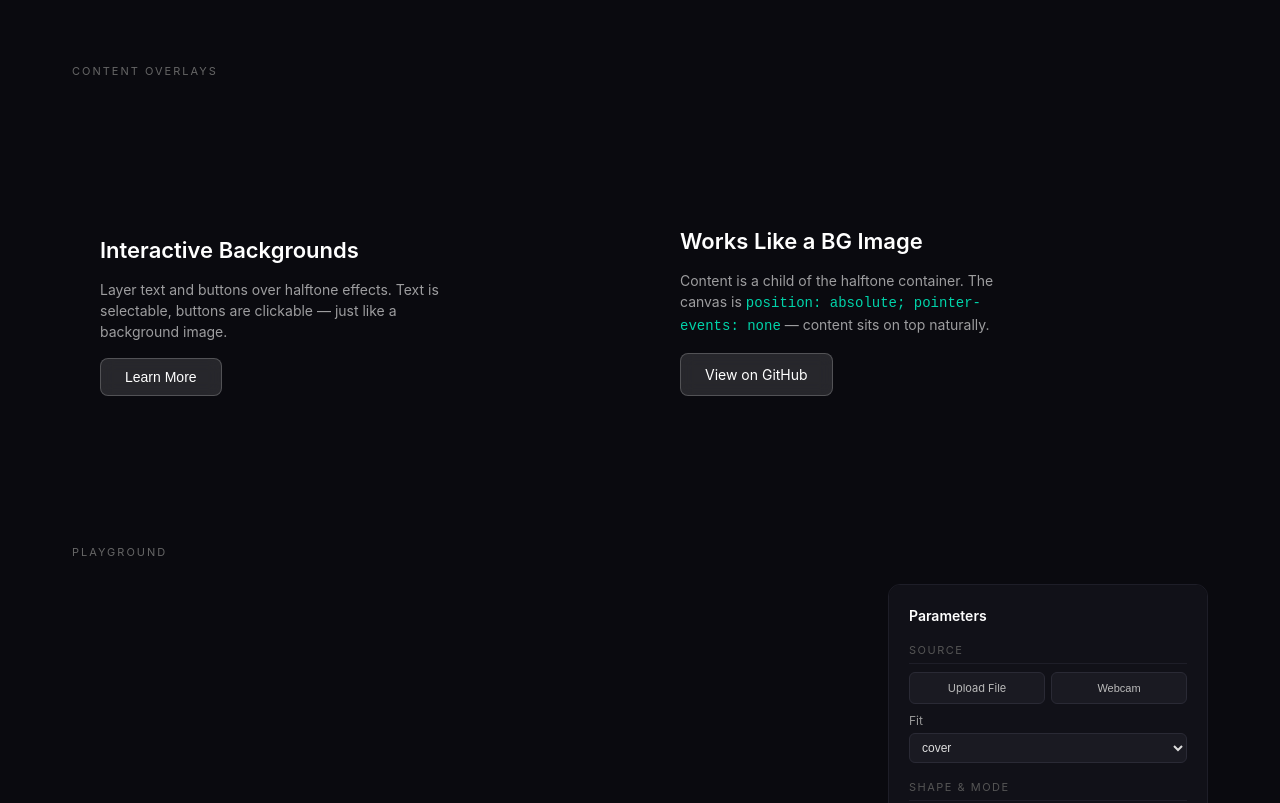
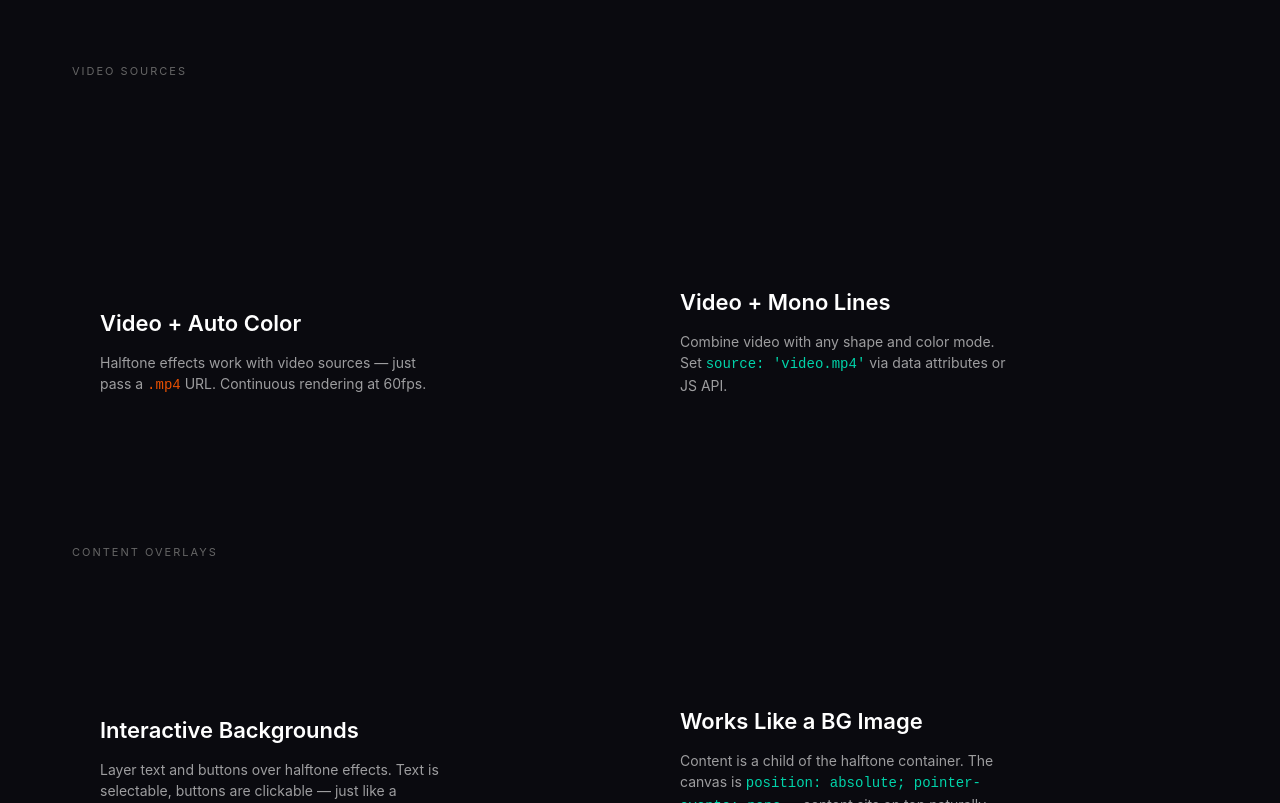
Before and after one commit to adar2378/halftone-js, a website: page packages/halftone-webgl/demo.html in a window 1280 px wide. Shown: the part 1734-2537 px from the top of the page. Drawn offline with Linux system fonts and the light colour scheme; a script that the page names is missing.

Commit message:
docs: update documentation

```diff
--- a/packages/halftone-webgl/demo.html
+++ b/packages/halftone-webgl/demo.html
@@ -551,6 +551,46 @@
   </div>
 
   <!-- ════════════════════════════════════════════════════════════
+       Video Sources
+       ════════════════════════════════════════════════════════════ -->
+  <div class="section">
+    <div class="section-title">Video Sources</div>
+    <div class="card-grid">
+
+      <!-- Video A — auto color, sparkle -->
+      <div class="card-container"
+           data-hwgl-element
+           data-hwgl-source="https://commondatastorage.googleapis.com/gtv-videos-bucket/sample/ForBiggerBlazes.mp4"
+           data-hwgl-interaction="sparkle"
+           data-hwgl-color-mode="auto"
+           data-hwgl-frequency="35"
+           data-hwgl-softness="0.4">
+        <div class="card-content">
+          <h3>Video + Auto Color</h3>
+          <p>Halftone effects work with video sources — just pass a <code style="color:#E85002">.mp4</code> URL. Continuous rendering at 60fps.</p>
+        </div>
+      </div>
+
+      <!-- Video B — mono, warp -->
+      <div class="card-container"
+           data-hwgl-element
+           data-hwgl-source="https://commondatastorage.googleapis.com/gtv-videos-bucket/sample/ForBiggerJoyrides.mp4"
+           data-hwgl-interaction="warp"
+           data-hwgl-shape="line"
+           data-hwgl-color-mode="mono"
+           data-hwgl-color="#00D4AA"
+           data-hwgl-bg-color="#0a0a0f"
+           data-hwgl-frequency="45">
+        <div class="card-content">
+          <h3>Video + Mono Lines</h3>
+          <p>Combine video with any shape and color mode. Set <code style="color:#00D4AA">source: 'video.mp4'</code> via data attributes or JS API.</p>
+        </div>
+      </div>
+
+    </div>
+  </div>
+
+  <!-- ════════════════════════════════════════════════════════════
        Section 3 — Content Overlay Cards
        Content is a child of the halftone container. Text is
        selectable, buttons/links pause the interaction on hover.
```
Also changed, not shown: packages/halftone-webgl/docs.html (+16 -0 lines), packages/halftone-webgl/README.md.
